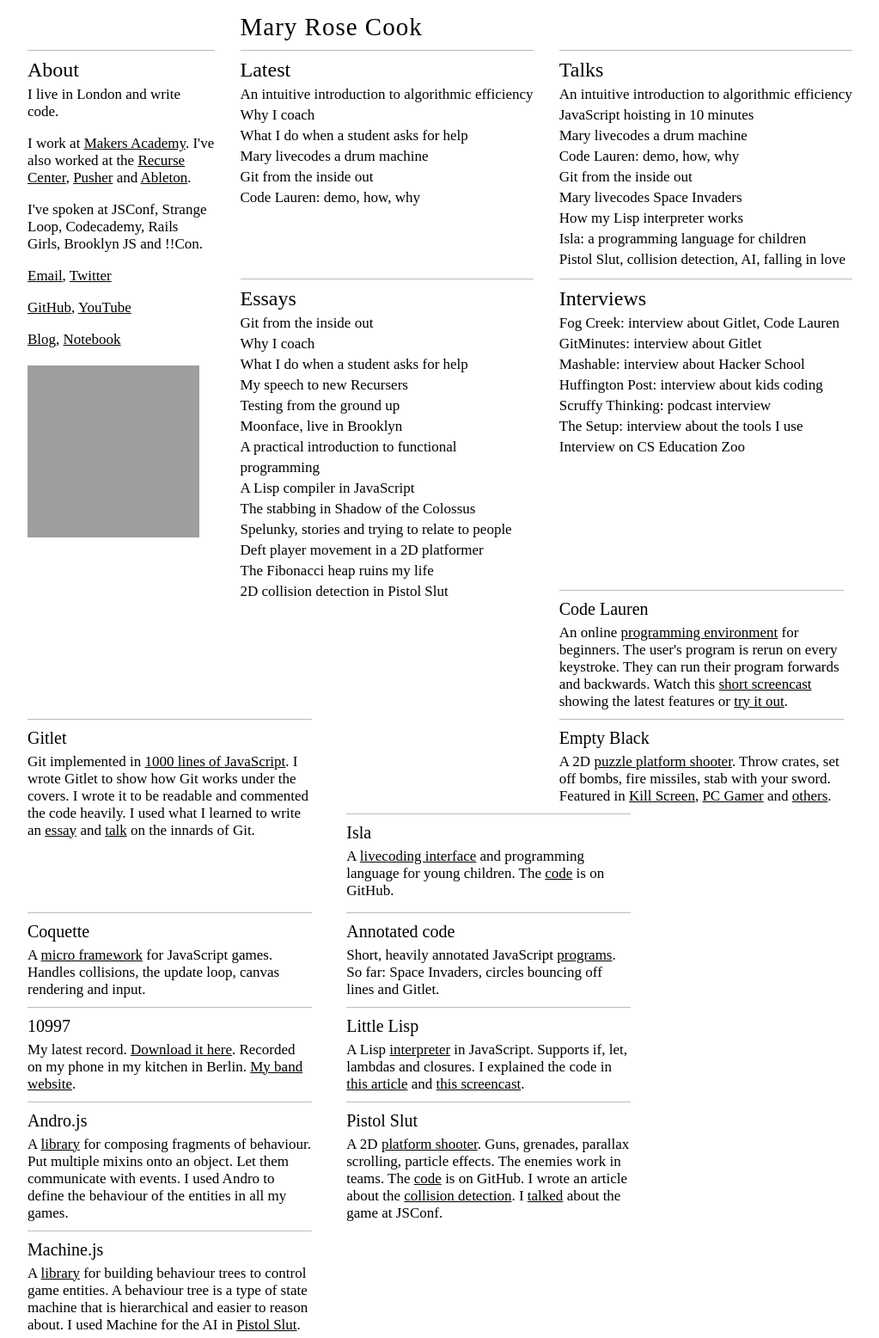
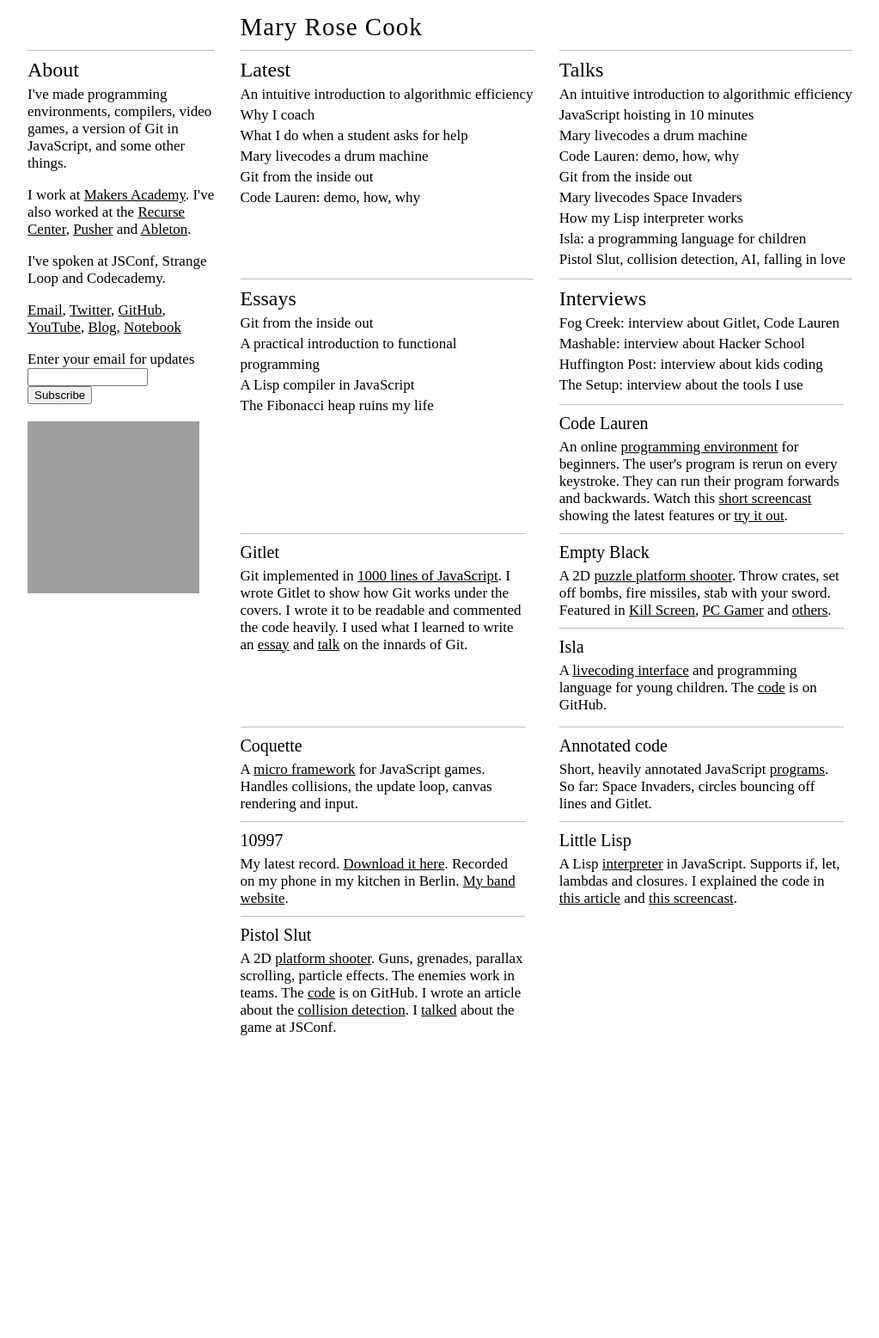
Before and after one commit to zahrabakhshalizadeh/maryrosecook.com, a Jekyll site: the page index.html, which Jekyll copies as it is, in a window 1280 px wide. Shown: the whole page at 86% size, without its empty margins (128-1151 px from the left). Built offline with Jekyll 4.4.1, drawn with Linux system fonts in a browser that asks for light colours; some web fonts are replaced; after the commit the page ends 1210 px from its top, so only the background shows below that; grey boxes are pictures that could not be loaded.

Commit message:
Newsletter

```diff
--- a/css/homepage.css
+++ b/css/homepage.css
@@ -76,6 +76,14 @@
   width: 341px;
   position: relative;
   margin-bottom: 0;
+}
+
+#mc_embed_signup {
+  padding-top: 9px;
+  margin-top: 0;
+  margin-bottom: 0;
+  padding-bottom: 0.2em;
+
 }
 
 .project p {
--- a/index.html
+++ b/index.html
@@ -25,7 +25,7 @@
 				<div class="content about">
           <h2>About</h2>
           <p>
-            I live in London and write code.
+            I've made programming environments, compilers, video games, a version of Git in JavaScript, and some other things.
           </p>
 
           <p>
@@ -36,31 +36,28 @@
           </p>
 
           <p>
-            I've spoken at JSConf, Strange Loop, Codecademy, Rails Girls, Brooklyn JS and !!Con.
+            I've spoken at JSConf, Strange Loop and Codecademy.
           </p>
 
           <p>
-            <a href="mailto:mary@maryrosecook.com">Email</a>, <a href="https://twitter.com/maryrosecook">Twitter</a>
+            <a href="mailto:mary@maryrosecook.com">Email</a>, <a href="https://twitter.com/maryrosecook">Twitter</a>,
+            <a href="https://github.com/maryrosecook">GitHub</a>, <a href="https://youtube.com/maryrosecook">YouTube</a>,
+
+            <a href="/blog">Blog</a>, <a href="http://notebook.maryrosecook.com">Notebook</a>
           </p>
 
-          <p>
-            <a href="https://github.com/maryrosecook">GitHub</a>, <a href="https://youtube.com/maryrosecook">YouTube</a>
-          </p>
-
-          <p style="margin-bottom: 0;">
-            <a href="/blog">Blog</a>, <a href="http://notebook.maryrosecook.com">Notebook</a>
-          </p>
+          <form style="" action="https://tinyletter.com/maryrosecook" method="post" target="popupwindow" onsubmit="window.open('https://tinyletter.com/maryrosecook', 'popupwindow', 'scrollbars=yes,width=800,height=600');return true">
+            <label for="tlemail">Enter your email for updates</label><br/>
+            <input type="text" style="width:140px" name="email" id="tlemail" />
+            <input type="hidden" value="1" name="embed"/>
+            <input type="submit" value="Subscribe" />
+          </form>
 
           <div class="portrait">
             <br/>
             <img alt="Mary Rose Cook" src="/images/mary_rose_cook.jpg">
-            <br/>
-            <br/>
-            <br/>
-            <br/>
-            <br/>
-            <br/>
           </div>
+
         </div>
 			</div>
 			<div class="col-4point5-12">
@@ -84,18 +81,11 @@
             <h2>Essays</h2>
             <ul>
               <li><a href="/blog/post/git-from-the-inside-out">Git from the inside out</a></li>
-              <li><a href="/blog/post/why-i-coach">Why I coach</a></li>
-              <li><a href="/blog/post/responding-to-a-students-request-for-help">What I do when a student asks for help</a></li>
-              <li><a href="/blog/post/my-speech-to-new-hacker-schoolers">My speech to new Recursers</a></li>
-              <li><a href="/blog/post/testing-from-the-ground-up">Testing from the ground up</a></li>
-              <li><a href="/blog/post/moonface-live-in-brooklyn">Moonface, live in Brooklyn</a></li>
               <li><a href="/blog/post/a-practical-introduction-to-functional-programming">A practical introduction to functional programming</a></li>
               <li><a href="/blog/post/little-lisp-interpreter">A Lisp compiler in JavaScript</a></li>
-              <li><a href="/blog/post/the-stabbing-in-shadow-of-the-colossus">The stabbing in Shadow of the Colossus</a></li>
-              <li><a href="/blog/post/spelunky-stories-and-trying-to-relate-to-other-people-2">Spelunky, stories and trying to relate to people</a></li>
-              <li><a href="http://buildnewgames.com/2d-platformer-character-movement/">Deft player movement in a 2D platformer</a></li>
               <li><a href="/blog/post/the-fibonacci-heap-ruins-my-life">The Fibonacci heap ruins my life</a></li>
-              <li><a href="/blog/post/how-to-do-2d-collision-detection">2D collision detection in Pistol Slut</a></li>
+
+
             </ul>
 				  </div>
 			  </div>
@@ -123,18 +113,9 @@
 
             <ul>
               <li><a href="http://blog.fogcreek.com/dev-life-interview-with-mary-rose-cook/">Fog Creek: interview about Gitlet, Code Lauren</a></li>
-              <li><a href="http://episodes.gitminutes.com/2015/02/gitminutes-31-mary-rose-cook-on-gitlet.html">GitMinutes: interview about Gitlet</a></li>
               <li><a href="http://mashable.com/2013/06/25/hacker-school/">Mashable: interview about Hacker School</a></li>
               <li><a href="http://www.huffingtonpost.co.uk/tamara-roukaerts/educating-beta-why-kids-n_b_2157533.html">Huffington Post: interview about kids coding</a></li>
-              <li><a href="http://thatpostshow.com/scruffy/2012/10/17/mary-rose-cook.html">Scruffy Thinking: podcast interview</a></li>
               <li><a href="http://mary.rose.cook.usesthis.com/">The Setup: interview about the tools I use</a></li>
-              <li><a href="https://www.youtube.com/watch?v=l1FOX1UKpLY">Interview on CS Education Zoo</a></li>
-              <li class="vertical-column-spacing">&nbsp;</li>
-              <li class="vertical-column-spacing">&nbsp;</li>
-              <li class="vertical-column-spacing">&nbsp;</li>
-              <li class="vertical-column-spacing">&nbsp;</li>
-              <li class="vertical-column-spacing">&nbsp;</li>
-              <li class="vertical-column-spacing">&nbsp;</li>
             </ul>
           </div>
 				</div>
@@ -165,7 +146,7 @@
         </div>
       </div>
 
-      <div class="col-3-12 left-shunt">&nbsp;</div>
+
 
       <div class="col-4point5-12">
         <div class="content project" style="height: auto;">
@@ -234,18 +215,6 @@
 
       <div class="col-4point5-12">
         <div class="content project" style="height: auto;">
-          <h3><a href="http://androjs.maryrosecook.com">Andro.js</a></h3>
-          <p>
-            A <a href="http://androjs.maryrosecook.com">library</a> for composing fragments of behaviour.
-            Put multiple mixins onto an object.
-            Let them communicate with events.
-            I used Andro to define the behaviour of the entities in all my games.
-          </p>
-        </div>
-      </div>
-
-      <div class="col-4point5-12">
-        <div class="content project" style="height: auto;">
           <h3><a href="http://pistolslut.com">Pistol Slut</a></h3>
           <p>
             A 2D <a href="http://pistolslut.com">platform shooter</a>.
@@ -253,21 +222,6 @@
             The enemies work in teams.  The <a href="http://github.com/maryrosecook/pistolslut">code</a> is on GitHub.
             I wrote an article about the <a href="/blog/post/how-to-do-2d-collision-detection">collision detection</a>.
             I <a href="https://www.youtube.com/watch?v=BYzvPhg4r8g">talked</a> about the game at JSConf.
-          </p>
-        </div>
-      </div>
-
-      <div class="col-3-12 left-shunt">&nbsp;</div>
-
-      <div class="col-4point5-12">
-        <div class="content project" style="height: auto;">
-          <h3><a href="http://machinejs.maryrosecook.com">Machine.js</a></h3>
-          <p>
-            A <a href="http://machinejs.maryrosecook.com">library</a> for building behaviour trees to control game entities.
-            A behaviour tree is a type of state machine that is
-            hierarchical and easier to reason about.
-            I used Machine for the AI in
-            <a href="http://pistolslut.com">Pistol Slut</a>.
           </p>
         </div>
       </div>
```
